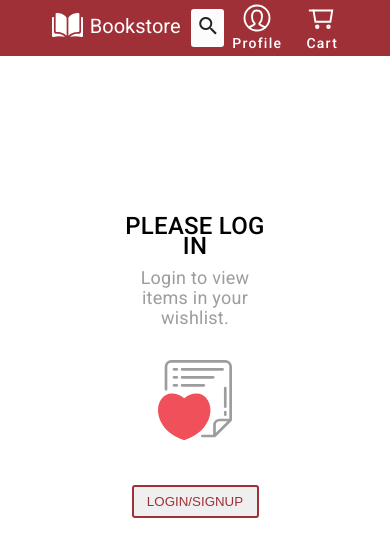
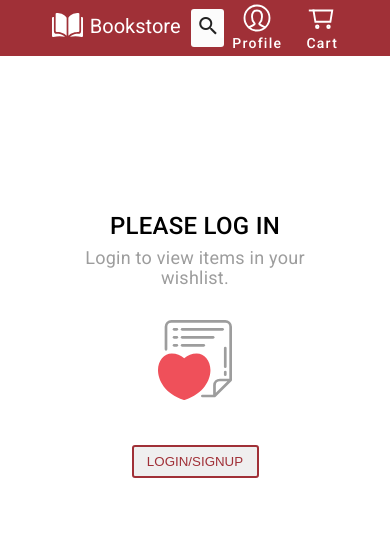
Before and after one commit to Ritika-negi13/swirm-bookstore-app, an Angular app: page /pleaselogin in a window 390 px wide. Shown: the top 556 px of the page. Built offline with nearby package versions, Linux system fonts and the light colour scheme; no server answers.

Commit message:
added : responsiveness added

```diff
--- a/src/app/components/pleaselogin/pleaselogin.component.scss
+++ b/src/app/components/pleaselogin/pleaselogin.component.scss
@@ -26,3 +26,10 @@ button{
     width:127px;
     height: 33px;
 }
+@media only screen and (max-width: 750px) {
+    .main{
+        margin-top: 160px;
+        margin-left: 20%;
+        width: 60%;
+    }
+}
```
